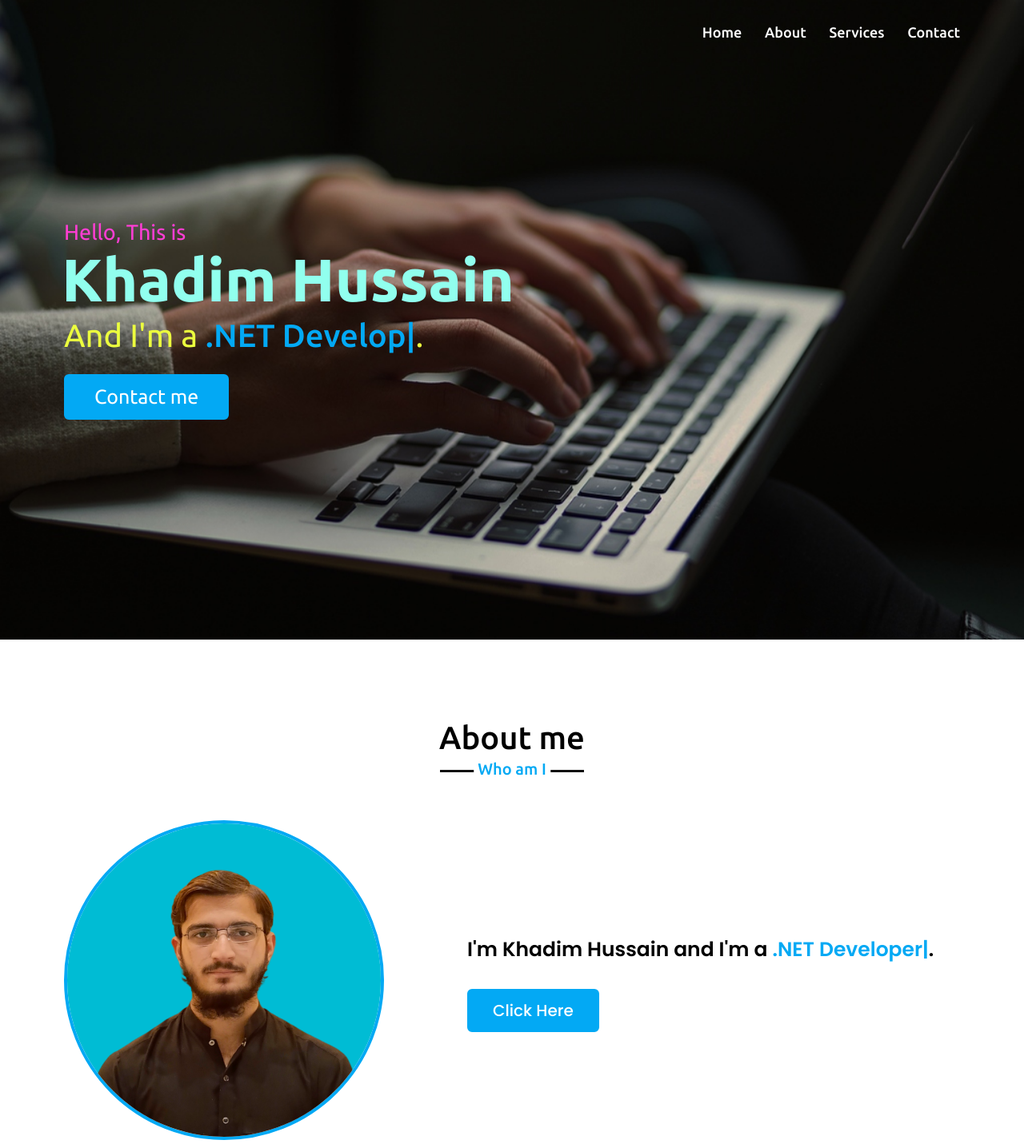
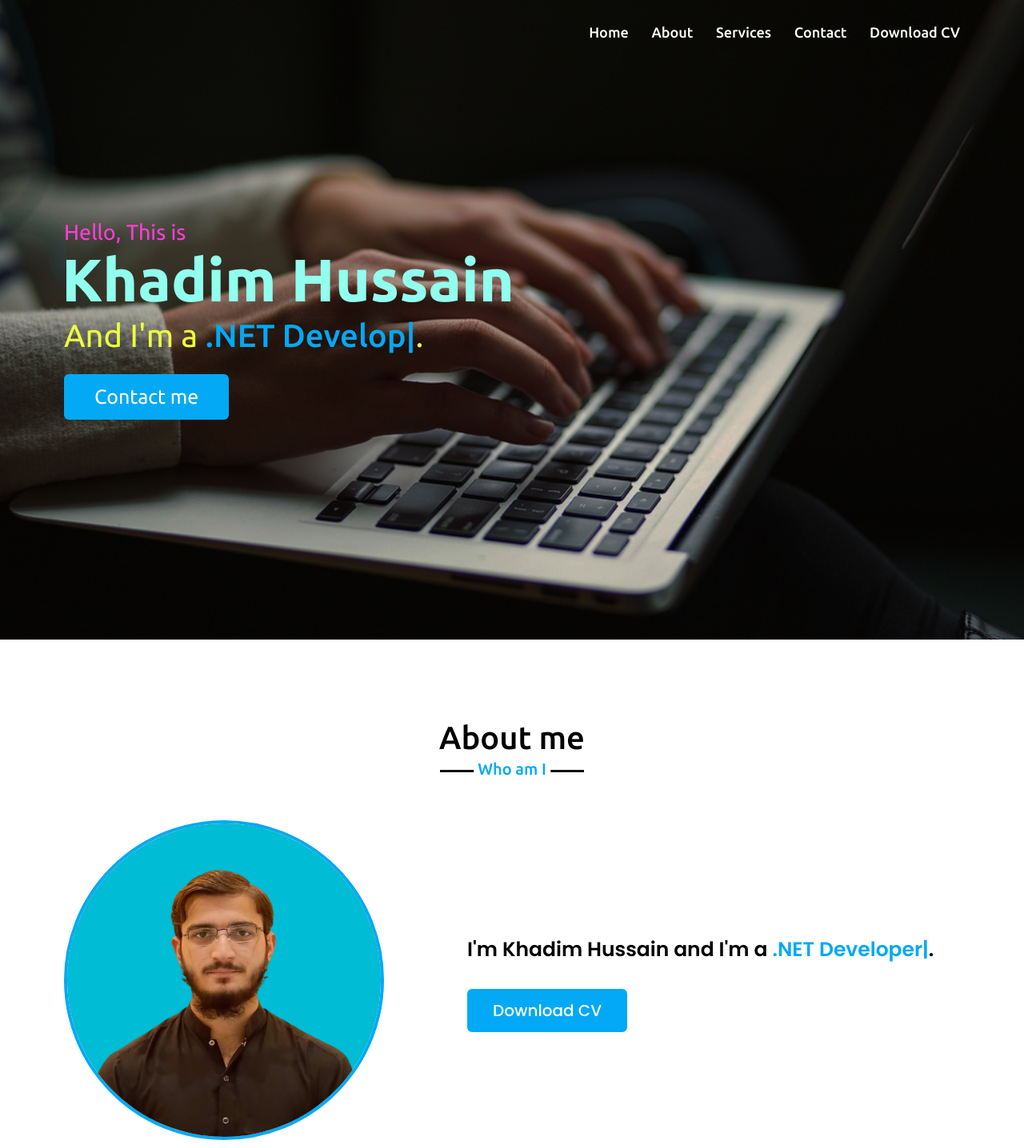
Before and after one commit to KhadimHussainDev/KhadimHussainDev.github.io, a plain HTML site: page index.html in a window 1280 px wide. Shown: the top 1436 px of the page at 80% size. Drawn offline with nearby package versions, Linux system fonts and the light colour scheme.

Commit message:
Added Download CV option

```diff
--- a/index.html
+++ b/index.html
@@ -14,7 +14,7 @@
         <script src="https://cdnjs.cloudflare.com/ajax/libs/waypoints/4.0.1/jquery.waypoints.min.js"></script>
         <link rel="stylesheet"
             href="https://fonts.googleapis.com/css2?family=Poppins:wght@400;500;600;700&family=Ubuntu:wght@400;500;700&display=swap" />
-            <script src="https://cdn.jsdelivr.net/npm/emailjs-com@3/dist/email.min.js"></script>
+        <script src="https://cdn.jsdelivr.net/npm/emailjs-com@3/dist/email.min.js"></script>
 
     </head>
 
@@ -36,6 +36,7 @@
                     <li><a href="#about" class="menu-btn">About</a></li>
                     <li><a href="#services" class="menu-btn">Services</a></li>
                     <li><a href="#contact" class="menu-btn">Contact</a></li>
+                    <li><a href="https://drive.google.com/file/d/1qVMYYK48RerXe9VgU9VIvOGUVwBib9IX/view?usp=sharing" class="menu-btn" target="_blank">Download CV</a></li>
                 </ul>
                 <div class="menu-btn">
                     <i class="fa fa-bars"></i>
@@ -67,7 +68,7 @@
 
                     <div class="column right">
                         <div class="text">I'm Khadim Hussain and I'm a <span class="typing-2"></span>.</div>
-                        <a href="#">Click Here</a>
+                        <a href="https://drive.google.com/file/d/1qVMYYK48RerXe9VgU9VIvOGUVwBib9IX/view?usp=sharing" target="_blank">Download CV</a>
                     </div>
                 </div>
             </div>
--- a/script.js
+++ b/script.js
@@ -104,6 +104,7 @@ submitBtn.addEventListener("click", function () {
 				from_email: email, // Include sender's email
 				subject: subject, // Include subject
 				message: message,
+				to_name: "Khadim Hussain"
 			})
 			.then(
 				(response) => {
```
